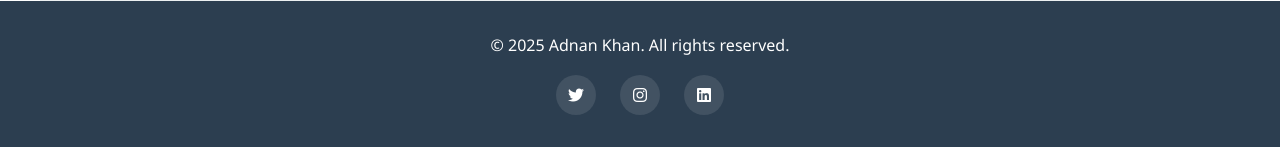
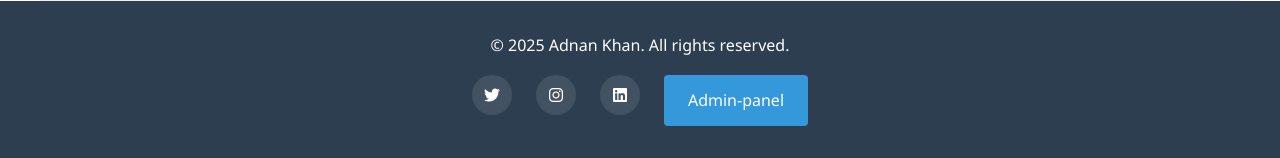
Before and after one commit to addico786/django_app, a Django app: page / in a window 1280 px wide. Shown: the part 3543-3701 px from the top of the page. Run offline with Django 4.2, Linux system fonts and the light colour scheme.

Commit message:
initial commit

```diff
--- a/templates/index.html
+++ b/templates/index.html
@@ -237,6 +237,7 @@
             <a href="#" class="social-link"><i class="fab fa-twitter"></i></a>
             <a href="#" class="social-link"><i class="fab fa-instagram"></i></a>
             <a href="#" class="social-link"><i class="fab fa-linkedin"></i></a>
+            <a href="/admin" class="btn">Admin-panel</a>
         </div>
     </footer>
 
```
